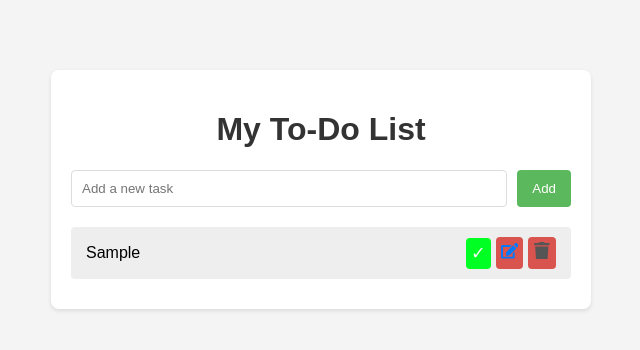
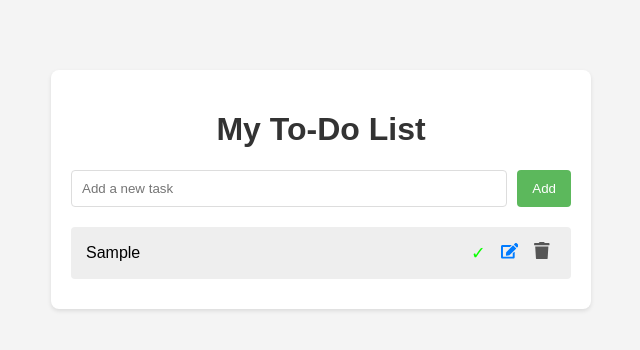
Before and after one commit to Kezia-Cane/todo, a React (Create React App) app: page / in a window 1280 px wide. Both pictures are taken after typing "Sample" into the empty fields and a click on the button "Add". Shown: the top 350 px of the page, without its empty margins (319-959 px from the left). Built offline with nearby package versions, Linux system fonts and the light colour scheme.

Commit message:
remove button colors

```diff
--- a/src/App.css
+++ b/src/App.css
@@ -42,7 +42,7 @@ button {
 }
 
 button:hover {
-  background-color: #4cae4c;
+  background-color: #4b4b4b1e;
 }
 
 .todo-list {
@@ -60,12 +60,11 @@ button:hover {
 }
 
 .todo div button {
-  background-color: #d9534f;
   margin-left: 5px;
 }
 
 .todo div button:first-of-type {
-  background-color: #00ff22;
+
 }
 
 .todo div button:hover {
@@ -123,7 +122,7 @@ button:hover {
 }
 
 .complete-button {
-  color: #f5f5f5; /* Green */
+  color: #09ff00; /* Green */
 }
 .complete-button.undo {
   color: #ffffff; /* Yellow */
```
